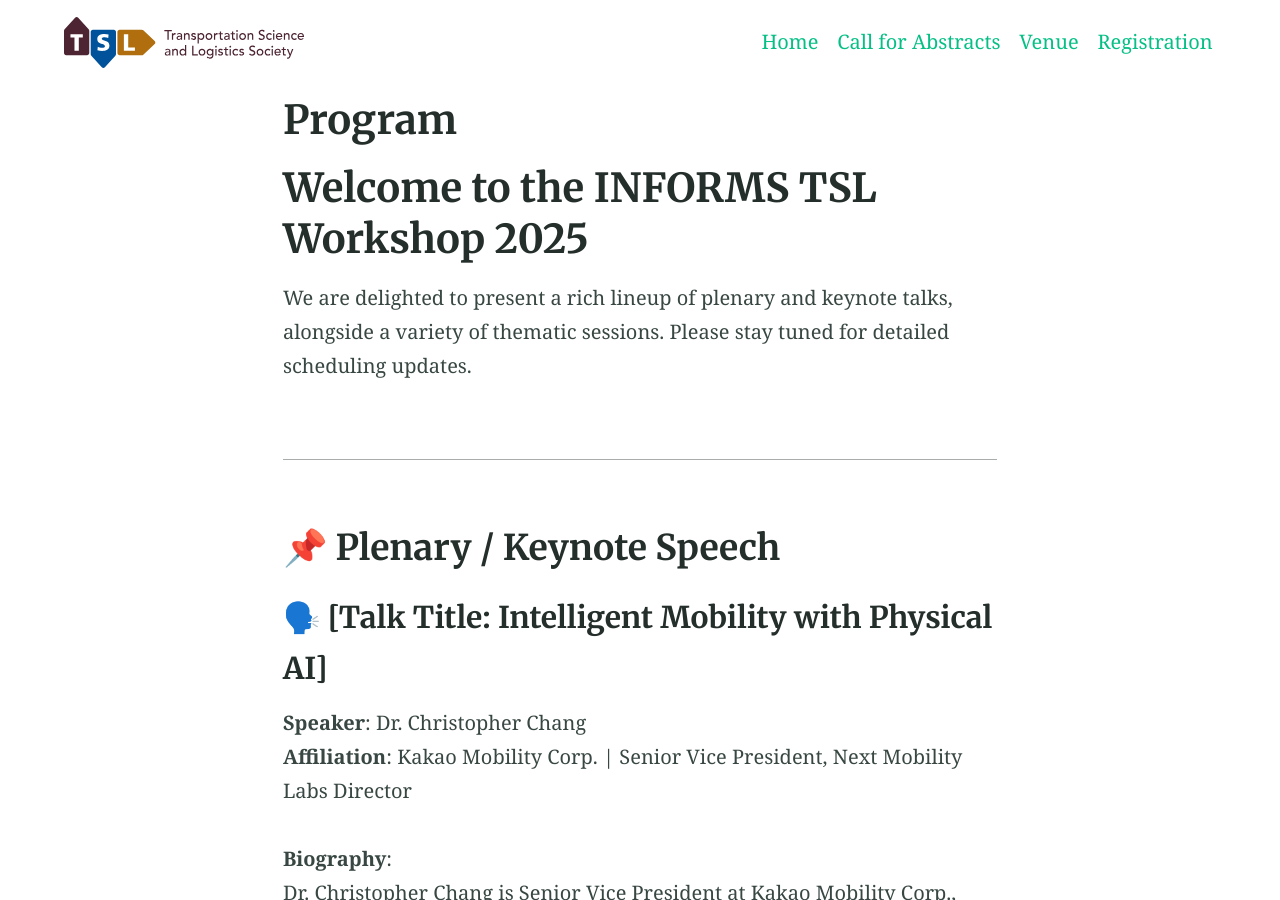
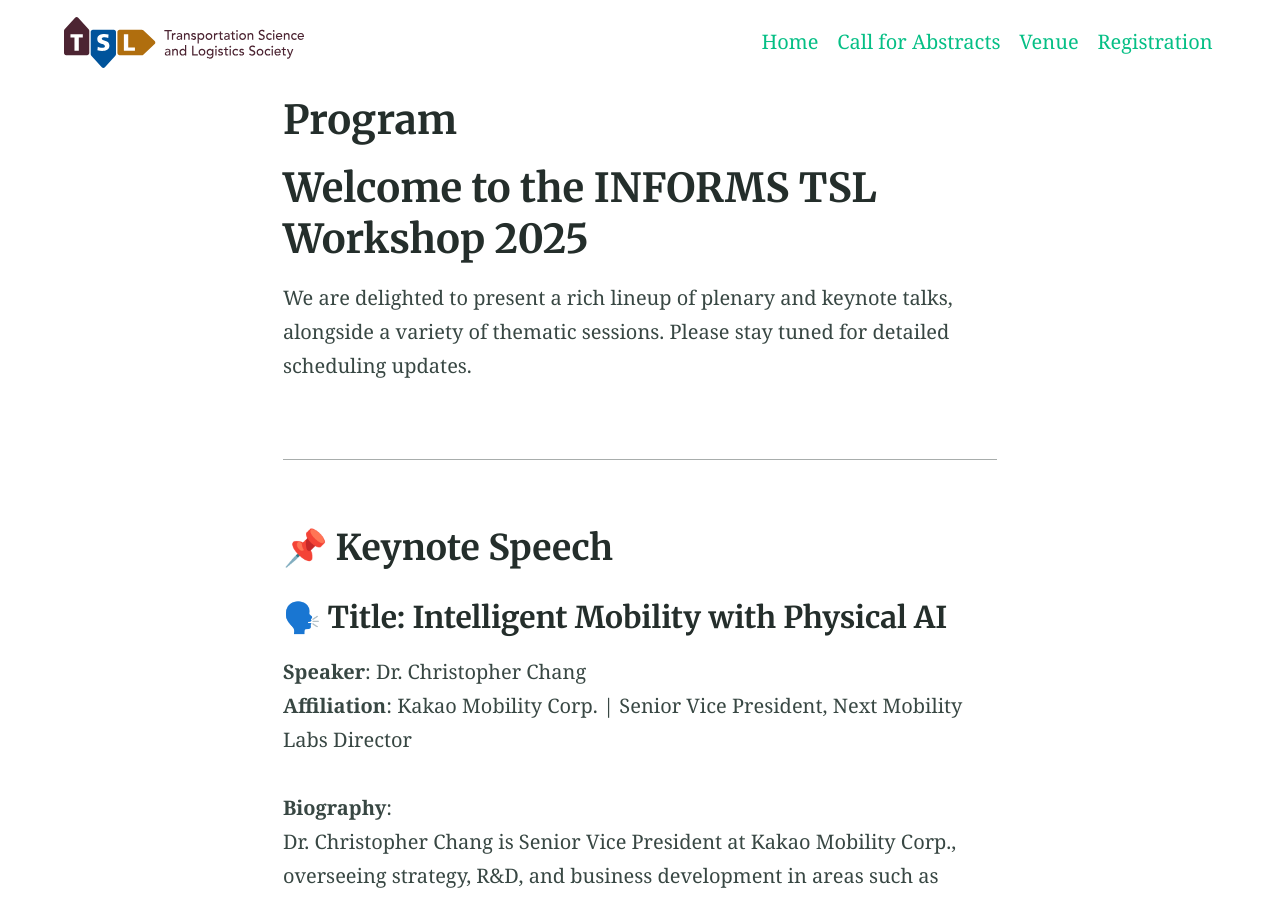
Before and after one commit to tsl2025kaist/tsl2025kaist.github.io, a Jekyll site: the page built from program.md, in a window 1280 px wide and 900 px high. Built offline with Jekyll 4.4.1, drawn with Linux system fonts in a browser that asks for light colours.

Commit message:
error fix

```diff
--- a/program.md
+++ b/program.md
@@ -9,9 +9,9 @@ We are delighted to present a rich lineup of plenary and keynote talks, alongsid
 
 ---
 
-## 📌 Plenary / Keynote Speech
+## 📌 Keynote Speech
 
-### 🗣️ [Talk Title: Intelligent Mobility with Physical AI]
+### 🗣️ Title: Intelligent Mobility with Physical AI
 **Speaker**: Dr. Christopher Chang
 **Affiliation**: Kakao Mobility Corp. | Senior Vice President, Next Mobility Labs Director
 
```
